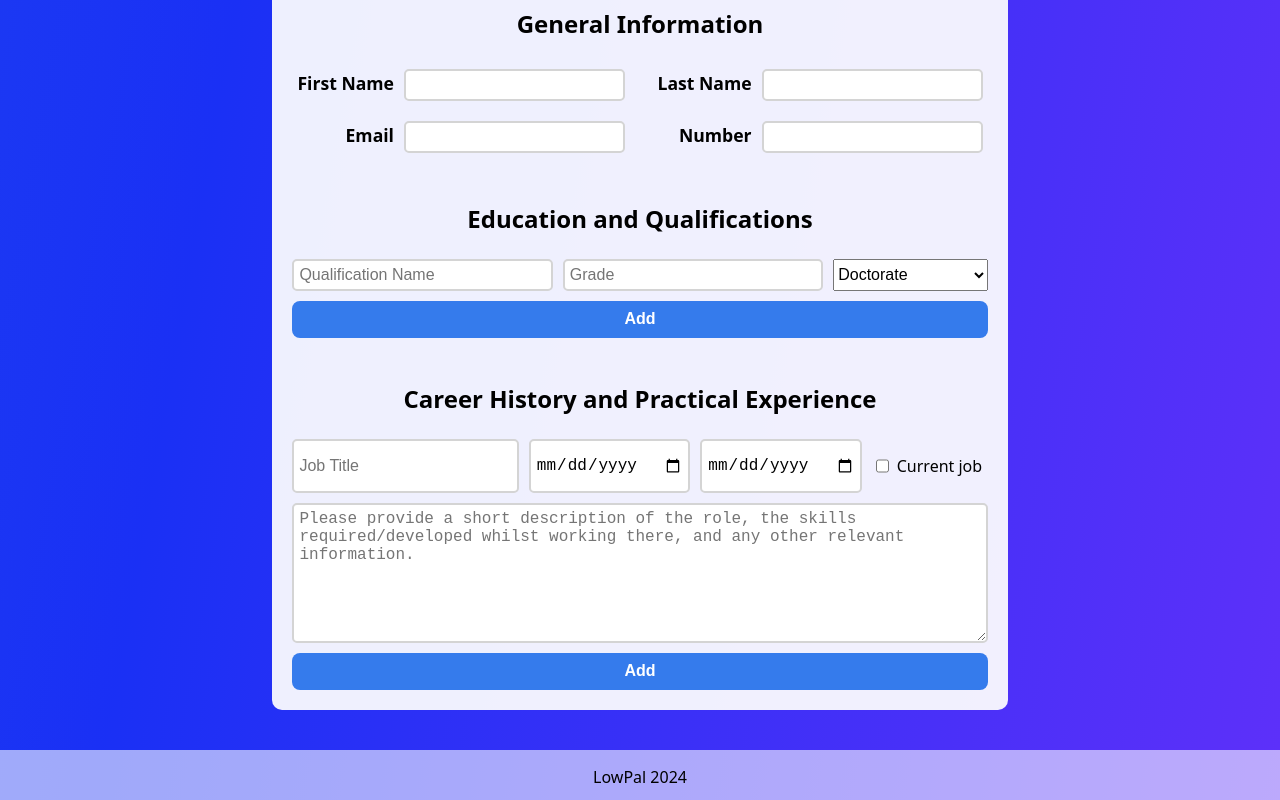
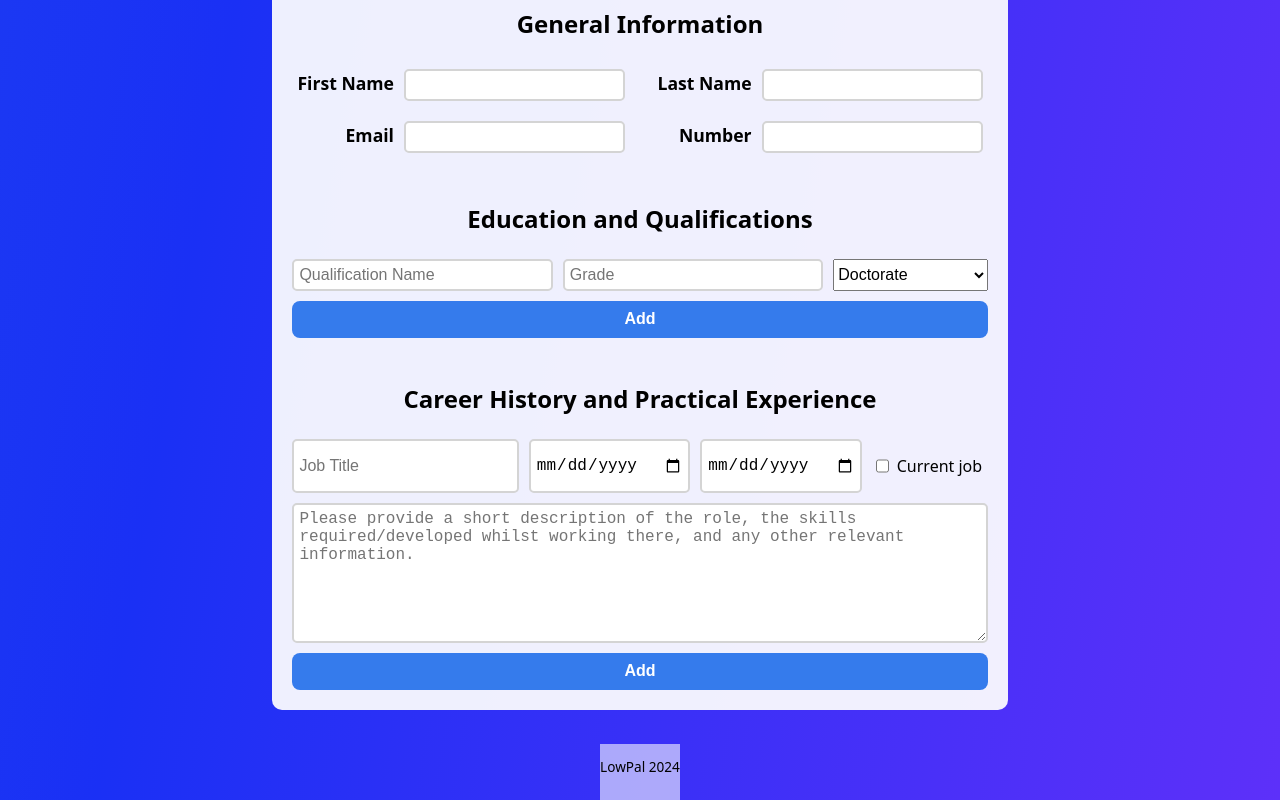
Before and after one commit to louispallett/odin-cv-application, a React (Vite) app: page / in a window 1280 px wide. Shown: the part 205-1005 px from the top of the page. Built offline with nearby package versions, Linux system fonts and the light colour scheme.

Commit message:
Positioning footer

```diff
--- a/src/styles/index.scss
+++ b/src/styles/index.scss
@@ -23,8 +23,6 @@ body {
 .page-container {
   display: flex;
   align-items: center;
-  min-width: 320px;
-  display: flex;
   flex-direction: column;
   background: linear-gradient(-80deg, #8830fc, #1a30f5, #2371e6, #0998eb);
   background-size: 400% 400%;
@@ -70,7 +68,8 @@ button:hover {
   cursor: pointer;
   outline: 2px solid colours.$button_hover;
   background-color: colours.$button_hover;
-  transition: background-color 250ms linear;
+  transition: background-color 500ms linear;
+  transition: outline 250ms linear;
 }
 
 button:focus,
@@ -101,9 +100,13 @@ input:focus {
 .footer {
   position: absolute;
   bottom: 0;
+  display: flex;
+  flex: 1 auto;
   padding-bottom: 10px;
-  width: 100%;
-  height: 2.5rem;
   text-align: center;
+  // width: 100%;
   background-color: #ffffff95;
+  & > p {
+    font-size: .85rem;
+  }
 }
```
